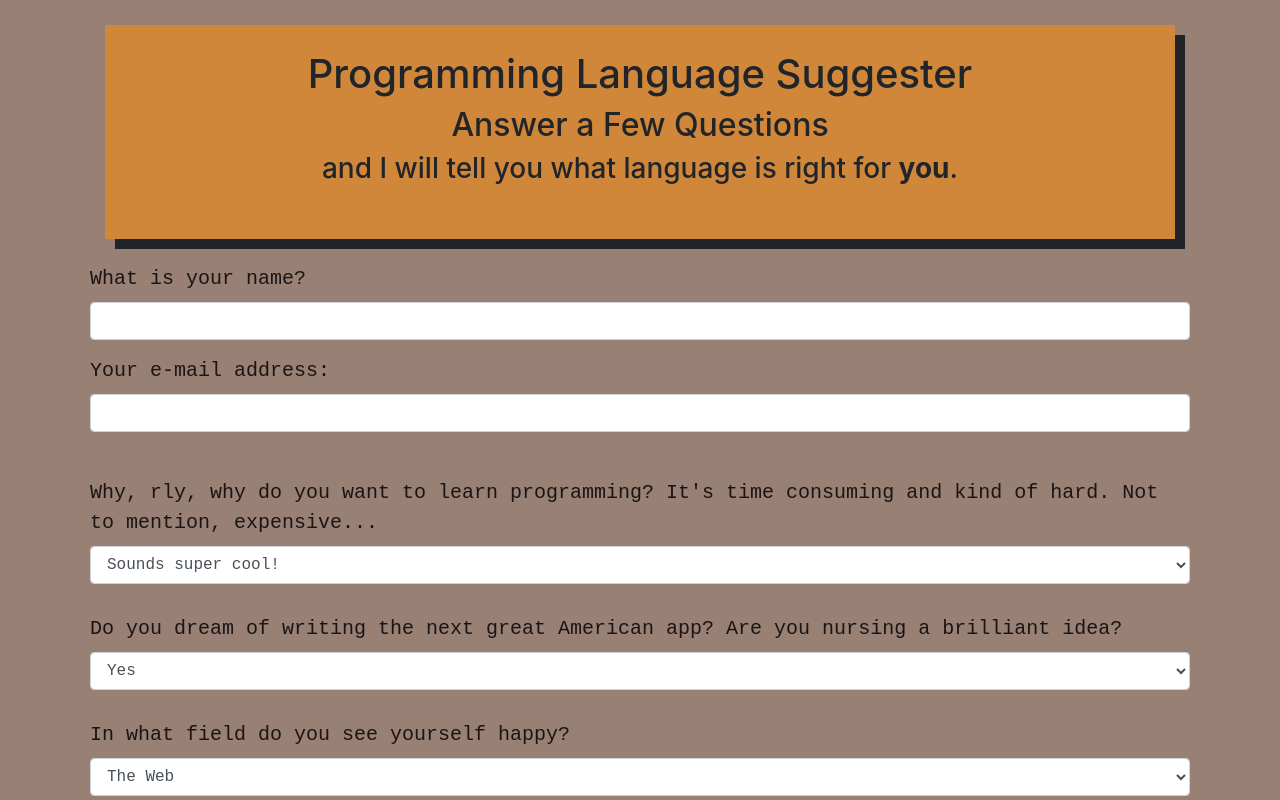
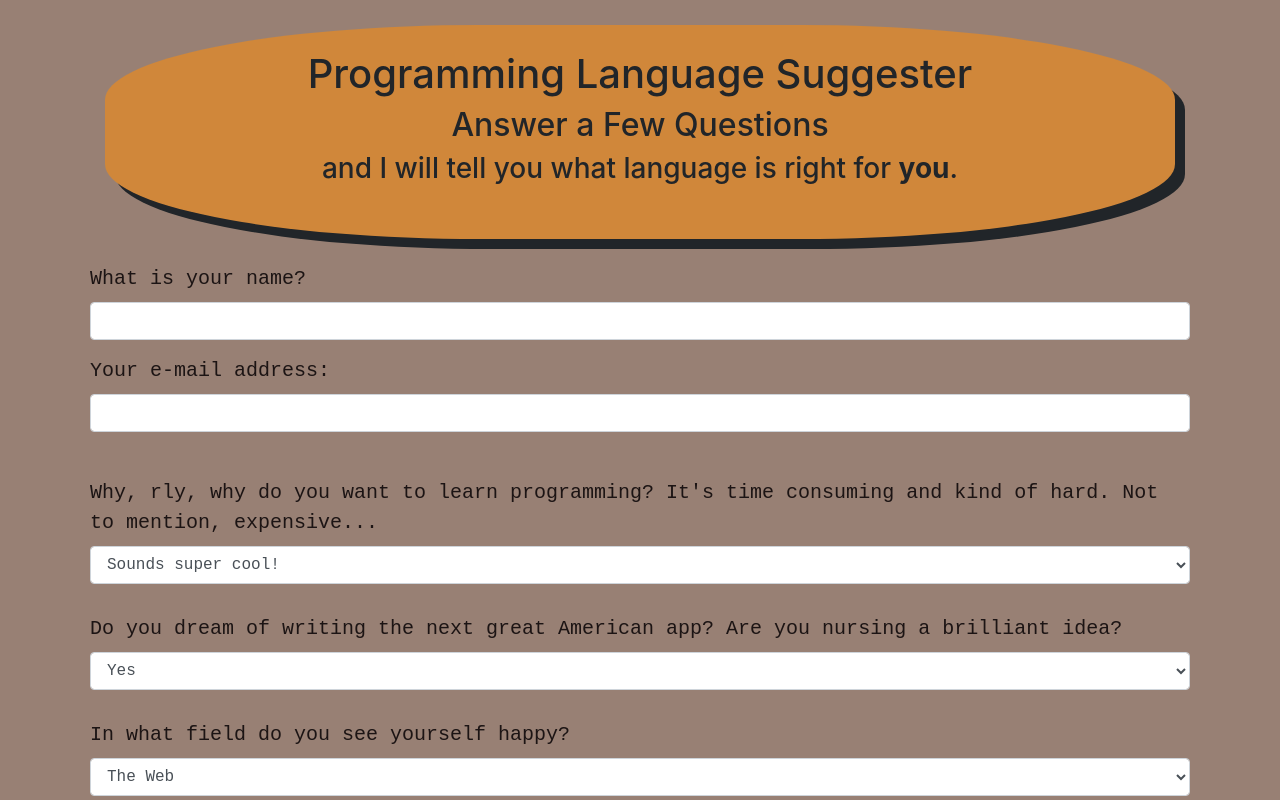
Before and after one commit to marinapoltorak/language_suggester, a plain HTML site: page index.html in a window 1280 px wide. Shown: the top 800 px of the page. Drawn offline with Linux system fonts and the light colour scheme.

Commit message:
more styles

```diff
--- a/css/styles.css
+++ b/css/styles.css
@@ -24,10 +24,12 @@ img.card-img-top.ruby {
 }
 
 .topbox {
+  /* background-image: url("programming.jpg"); */
   background-color: #d0873a;
   padding: 20px;
   margin: 20px;
   box-shadow: 10px 10px;
+  border-radius: 35%;
 }
 
 body{
```
Also changed, not shown: img/programming.jpg (added).
